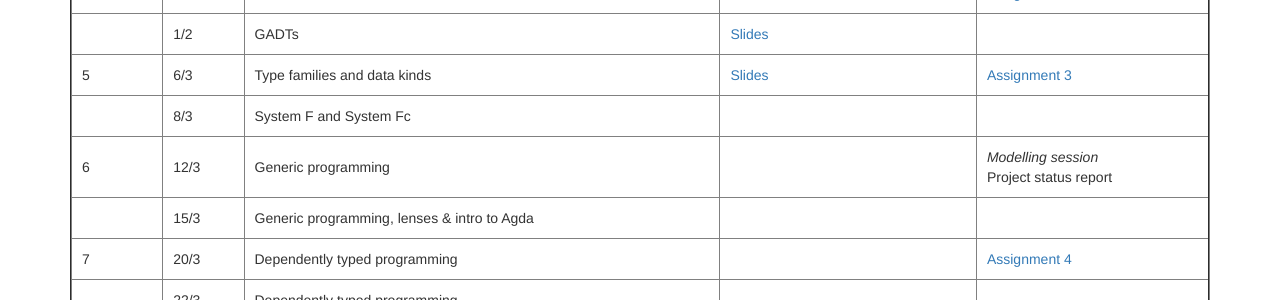
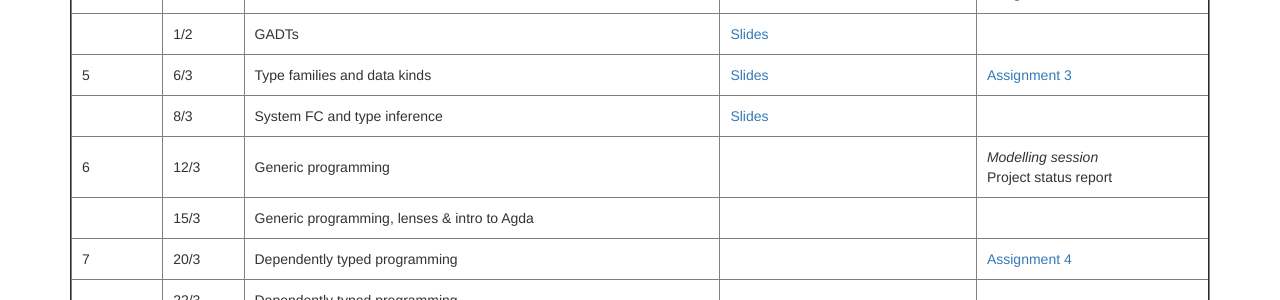
Before and after one commit to ywata/2018-AFP, a Jekyll site: the page built from schedule.html, in a window 1280 px wide and 962 px high. Shown: the part 426-726 px from the top of the window. Built offline with Jekyll 4.4.1, drawn with Linux system fonts in a browser that asks for light colours; nearby versions of some CDN libraries.

Commit message:
Add slides for lectuee 9

```diff
--- a/schedule.html
+++ b/schedule.html
@@ -133,9 +133,9 @@ layout: default
 
       <td>8/3</td>
 
-      <td>System F and System Fc</td>
+      <td>System FC and type inference</td>
 
-      <td></td>
+      <td><a href="doc/09-system-fc.pdf">Slides</a></td>
 
       <td></td>
     </tr>
```
Also changed, not shown: 1 other file.
